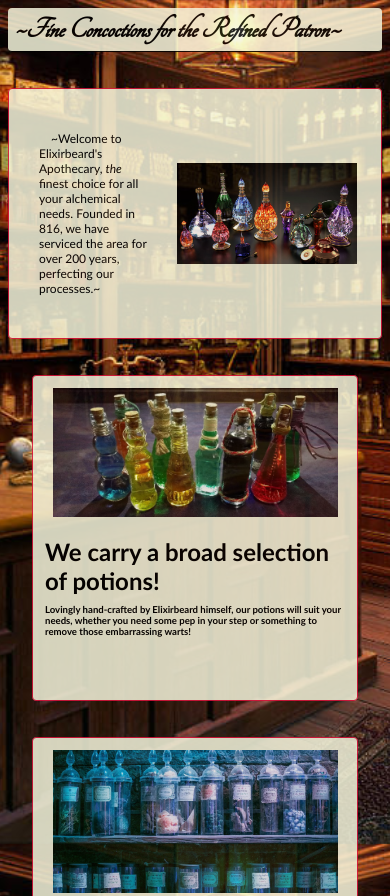
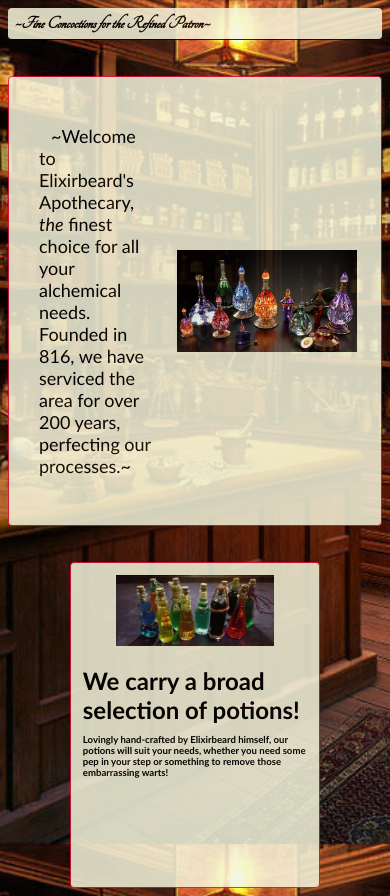
Before and after one commit to Raigen93/Elixirbeard_Concoctions, a plain HTML site: page index.html in a window 390 px wide. Shown: the top 896 px of the page. Drawn offline with Linux system fonts and the light colour scheme.

Commit message:
Update styles.css

```diff
--- a/styles.css
+++ b/styles.css
@@ -148,10 +148,8 @@ footer {
 }
 
 @media only screen and (max-width: 1000px) {
-    header {
-        font-size: 2.5em;
-    body {
-        font-size: 2.5em;
+     p, h2, h3, h5, header, footer{
+        font-size: 1.5rem;
     }
     .container {
         min-width: 60%
@@ -166,7 +164,4 @@ footer {
         flex-direction: column;
         text-indent: 1rem;
     }
-    footer {
-        font-size: 2em;
-        }
 }
```
